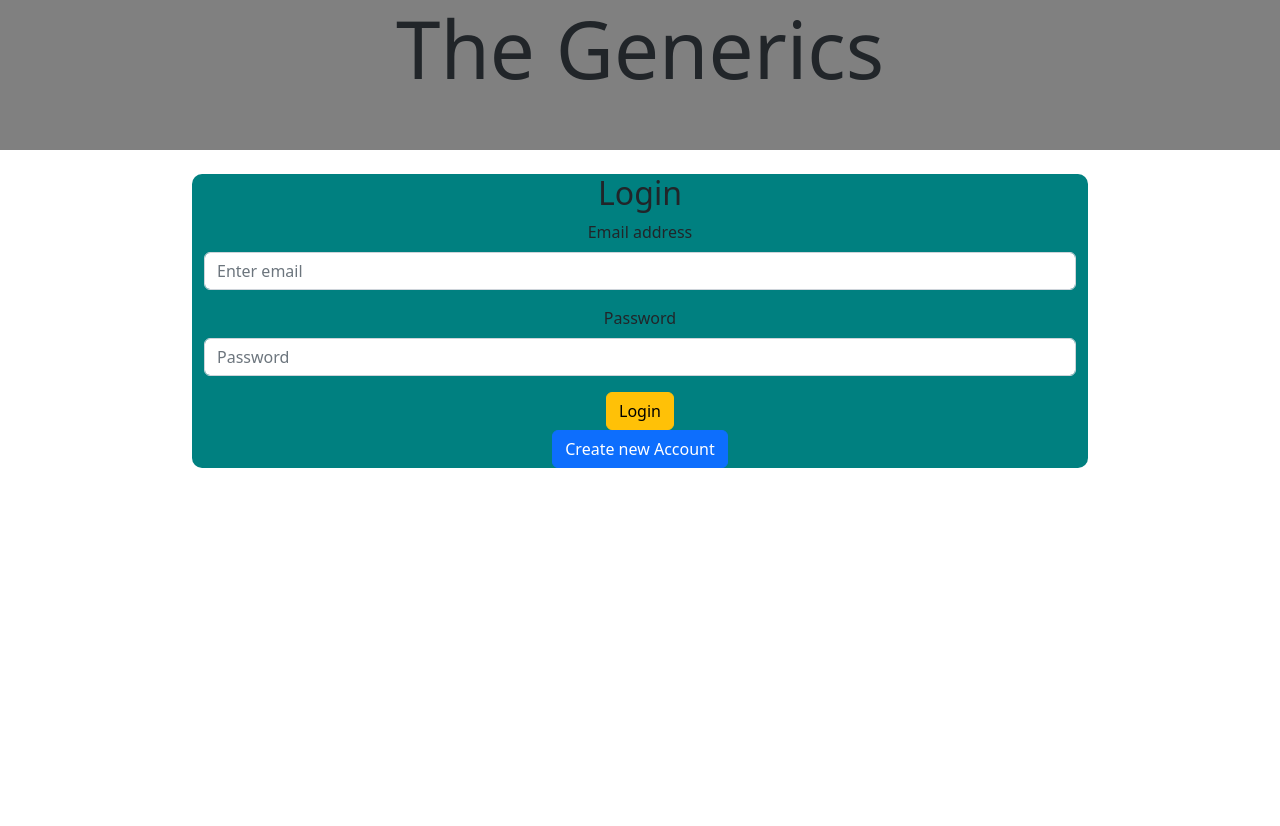
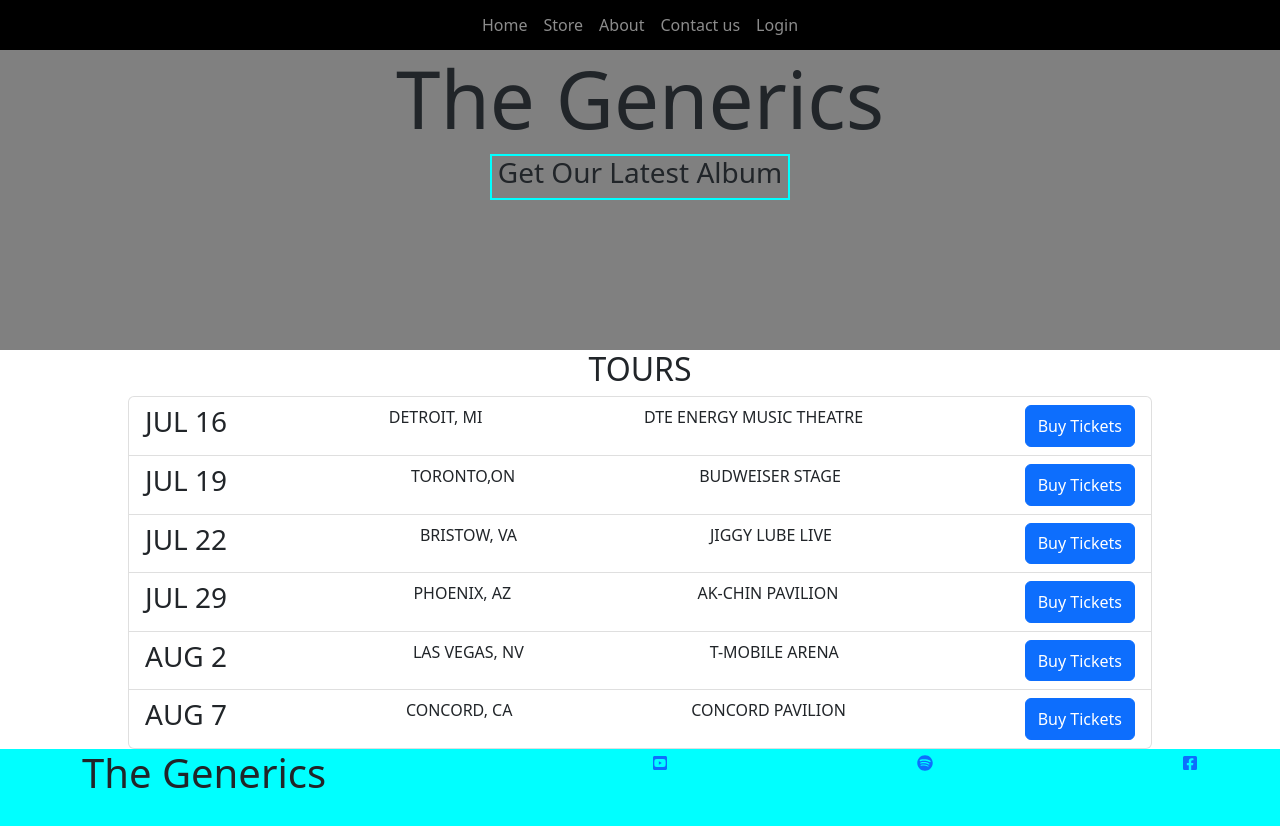
Before and after one commit to krgarav/ecommerce, a React (Create React App) app: page / in a window 1280 px wide. Shown: the top 826 px of the page. Before the commit the page ends 800 px from the top, so only its background shows below. Built offline with nearby package versions, Linux system fonts and the light colour scheme.

Commit message:
Authorization mandatory for store implemented

```diff
--- a/src/App.js
+++ b/src/App.js
@@ -13,11 +13,14 @@ const App = () => {
   const authCtx = useContext(AuthContext);
   return (
     <Routes>
-     {<Route path="/" element={<LoginForm />} />}
+      <Route path="/" element={<Home />} />
       <Route path="/about" element={<About />} />
       <Route path="/home" element={<Home />} />
-       <Route path="/store" element={<Store />} />
+     {authCtx.isLoggedIn &&<Route path="/store" element={<Store />} />}
+     {!authCtx.isLoggedIn &&<Route path="/store" element={<LoginForm />} />}
       <Route path="/contact" element={<Contact />} />
+      <Route path="/login" element={<LoginForm />} />
+
       <Route path="/store/:productId/" element={<Product />} />
     </Routes>
   );
--- a/src/Components/NavBar/NavBar.js
+++ b/src/Components/NavBar/NavBar.js
@@ -1,10 +1,18 @@
 import React, { useContext } from "react";
-import { Nav, Navbar, Container } from "react-bootstrap";
+import { Nav, Navbar, Container, Button } from "react-bootstrap";
 import { Link, NavLink } from "react-router-dom";
 import AuthContext from "../../Store/auth-context";
+import { useNavigate } from "react-router-dom";
 const NavBar = () => {
   const authCtx = useContext(AuthContext);
+  const navigate = useNavigate();
   console.log(authCtx.isLoggedIn);
+  const logoutHandler = () => {
+    console.log("logout clicked")
+    alert("Are you sure ,you want to logout?");
+    authCtx.logout();
+    navigate("/login", { replace: true });
+  };
   return (
     <Navbar
       bg="black"
@@ -19,7 +27,10 @@ const NavBar = () => {
             </Nav.Link>
           </Nav.Item>
           <Nav.Item>
-            <Nav.Link as={NavLink} to="/store">
+            <Nav.Link
+              as={NavLink}
+              to={authCtx.isLoggedIn ? "/store" : "/login"}
+            >
               Store
             </Nav.Link>
           </Nav.Item>
@@ -35,9 +46,12 @@ const NavBar = () => {
           </Nav.Item>
           <Nav.Item>
             {!authCtx.isLoggedIn && (
-              <Nav.Link as={NavLink} to="/">
+              <Nav.Link as={NavLink} to="/login">
                 Login
               </Nav.Link>
+            )}
+            {authCtx.isLoggedIn && (
+              <Button onClick={logoutHandler}> Logout</Button>
             )}
           </Nav.Item>
         </Nav>
--- a/src/Components/login/Loginform.js
+++ b/src/Components/login/Loginform.js
@@ -2,6 +2,7 @@ import React, { useRef, useState, useContext } from "react";
 import { Container, Form, Button } from "react-bootstrap";
 import AuthContext from "../../Store/auth-context";
 import { useNavigate } from "react-router-dom";
+import NavBar from "../NavBar/NavBar";
 const LoginForm = () => {
   const [login, setLogin] = useState(true);
   const authCtx = useContext(AuthContext);
@@ -68,6 +69,7 @@ const LoginForm = () => {
   };
   return (
     <>
+    <NavBar/>
       <div
         style={{
           backgroundColor: "grey",
--- a/src/Store/auth-context.js
+++ b/src/Store/auth-context.js
@@ -8,12 +8,16 @@ const AuthContext = React.createContext({
 });
 
 export const AuthProvider = (props) => {
-  const [token, setToken] = useState(null);
+  const existingToken = localStorage.getItem("id")
+  const [token, setToken] = useState(existingToken);
   const userIsLoggedIn = !!token;
   const loginHandler = (token) => {
+
+    localStorage.setItem("id",token);
     setToken(token);
   };
   const logoutHandler = () => {
+    localStorage.removeItem("id")
     setToken(null);
   };
   const authContext = {
```
